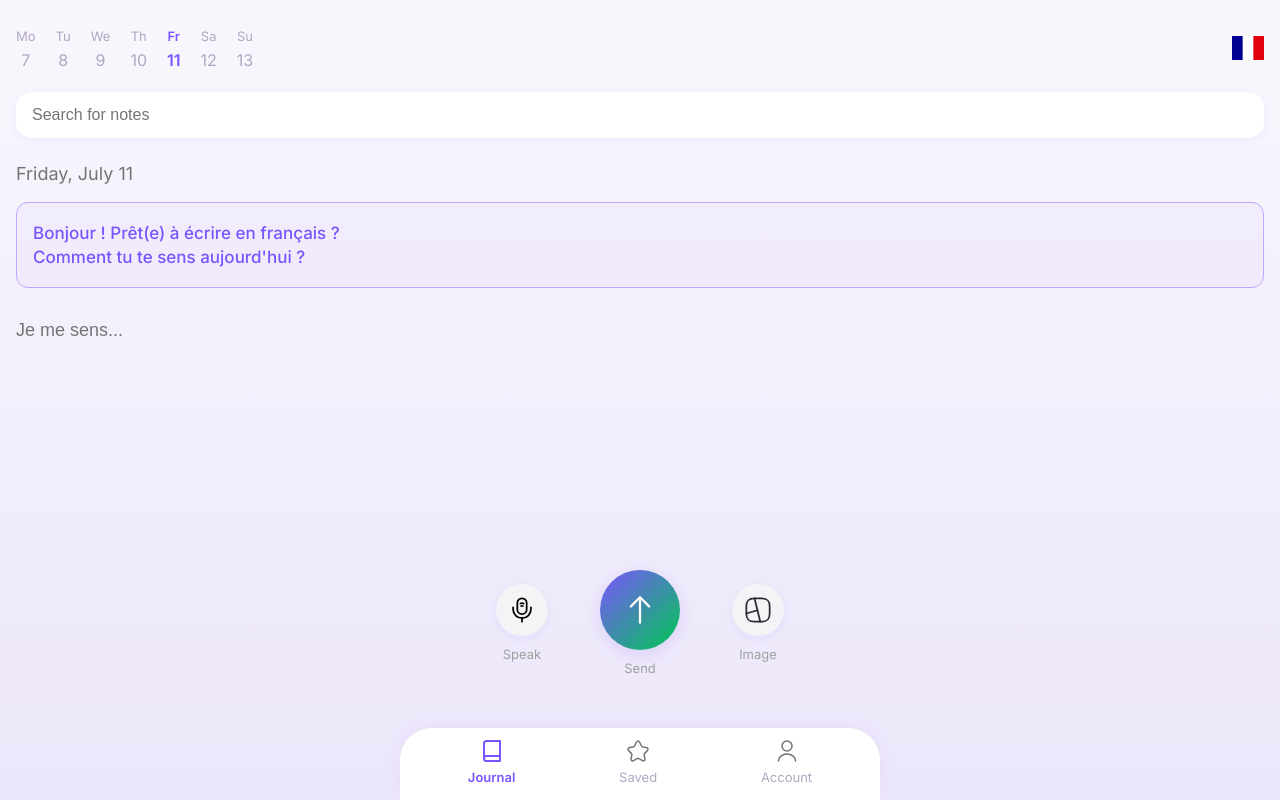
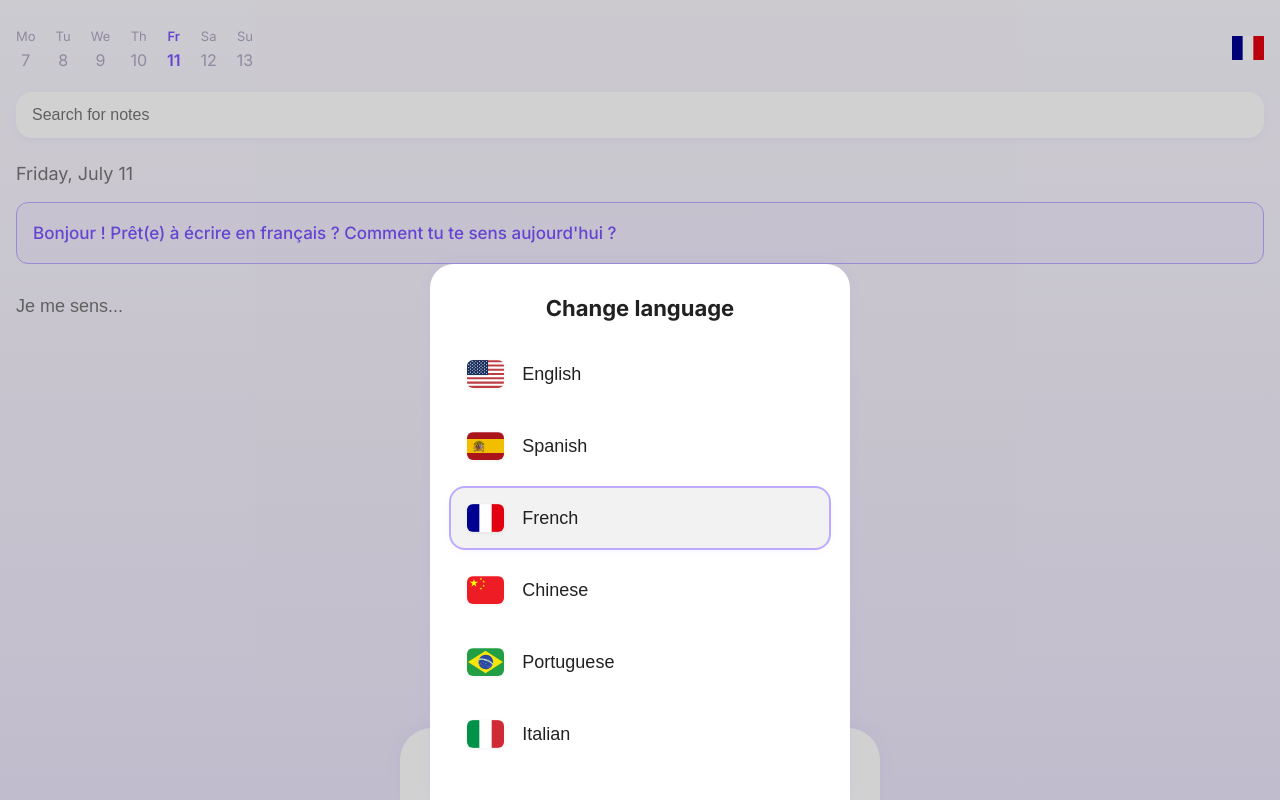
Before and after one commit to brianlintendo/lexi, a React (Vite) app: page /journal in a window 1280 px wide. Both pictures are taken after a click on the element "Language Flag". Built offline with nearby package versions, Linux system fonts and the light colour scheme; no server answers.

Commit message:
Fix: Reset chat and prompt to selected language, update all UI and AI responses accordingly

```diff
--- a/src/components/JournalContext.jsx
+++ b/src/components/JournalContext.jsx
@@ -4,8 +4,9 @@ const JournalContext = createContext();
 
 export function JournalProvider({ children }) {
   const [journalInput, setJournalInput] = useState('');
+  const [language, setLanguage] = useState('fr'); // default to French
   return (
-    <JournalContext.Provider value={{ journalInput, setJournalInput }}>
+    <JournalContext.Provider value={{ journalInput, setJournalInput, language, setLanguage }}>
       {children}
     </JournalContext.Provider>
   );
--- /dev/null
+++ b/src/components/LanguageSheet.jsx
@@ -0,0 +1,51 @@
+import React from 'react';
+import 'flag-icons/css/flag-icons.min.css';
+
+const LANGUAGES = [
+  { code: 'en', name: 'English', flag: 'us' },
+  { code: 'es', name: 'Spanish', flag: 'es' },
+  { code: 'fr', name: 'French', flag: 'fr' },
+  { code: 'zh', name: 'Chinese', flag: 'cn' },
+  { code: 'pt', name: 'Portuguese', flag: 'br' },
+  { code: 'it', name: 'Italian', flag: 'it' },
+];
+
+export default function LanguageSheet({ open, onClose, selected, onSelect }) {
+  if (!open) return null;
+  return (
+    <div style={{
+      position: 'fixed', left: 0, right: 0, bottom: 0, zIndex: 9999,
+      background: 'rgba(0,0,0,0.18)', minHeight: '100vh', display: 'flex', flexDirection: 'column', justifyContent: 'flex-end',
+    }} onClick={onClose}>
+      <div style={{
+        background: '#fff',
+        borderTopLeftRadius: 24,
+        borderTopRightRadius: 24,
+        boxShadow: '0 -2px 16px rgba(122,84,255,0.08)',
+        padding: '32px 0 24px 0',
+        maxWidth: 420,
+        margin: '0 auto',
+        width: '100%',
+      }} onClick={e => e.stopPropagation()}>
+        <div style={{ fontWeight: 700, fontSize: 22, textAlign: 'center', marginBottom: 24 }}>Change language</div>
+        {LANGUAGES.map(lang => (
+          <button
+            key={lang.code}
+            onClick={() => onSelect(lang.code)}
+            style={{
+              display: 'flex', alignItems: 'center', width: '90%', margin: '0 auto 12px auto', padding: '16px',
+              borderRadius: 14, border: 'none', background: selected === lang.code ? '#f2f2f2' : '#fff',
+              fontSize: 18, fontWeight: 500, color: '#212121', cursor: 'pointer', boxShadow: selected === lang.code ? '0 2px 8px rgba(122,84,255,0.08)' : 'none',
+              outline: selected === lang.code ? '2px solid #bdaaff' : 'none',
+              transition: 'background 0.2s, outline 0.2s',
+            }}
+            aria-label={lang.name}
+          >
+            <span className={`fi fi-${lang.flag}`} style={{ fontSize: 28, marginRight: 18, borderRadius: 6, boxShadow: '0 1px 4px rgba(0,0,0,0.06)' }} />
+            <span style={{ flex: 1, textAlign: 'left' }}>{lang.name}</span>
+          </button>
+        ))}
+      </div>
+    </div>
+  );
+}
--- a/src/pages/ChatPage.jsx
+++ b/src/pages/ChatPage.jsx
@@ -6,14 +6,33 @@ import ChatActionsRow from '../components/ChatActionsRow';
 import ChatHeader from '../components/ChatHeader';
 import { useJournal } from '../components/JournalContext';
 
+const PROMPTS = {
+  en: `Hello! I'm Lexi. Ready to write in English? How are you feeling today?`,
+  es: `¡Hola! Soy Lexi. ¿Listo(a) para escribir en español? ¿Cómo te sientes hoy?`,
+  fr: `Bonjour ! Je suis Lexi. Prêt(e) à écrire en français ? Comment tu te sens aujourd'hui ?`,
+  zh: `你好！我是 Lexi。准备好用中文写作了吗？你今天感觉怎么样？`,
+  pt: `Olá! Eu sou a Lexi. Pronto(a) para escrever em português? Como você está se sentindo hoje?`,
+  it: `Ciao! Sono Lexi. Pronto(a) a scrivere in italiano? Come ti senti oggi?`,
+};
+const SYSTEM_PROMPTS = {
+  en: `You are a friendly, lightly humorous language tutor and conversation partner. When the user submits a sentence or short text in any language, you will: 1. Repeat back their original text (in quotes). 2. Offer a playful, kind correction: point out mistakes in grammar or word choice, rewrite their sentence correctly, and include a light joke or friendly quip. 3. Briefly explain the main correction in simple terms (one or two sentences). 4. Ask a natural follow-up question about their text to keep the conversation going, related to what they wrote. Always respond in the user’s target language first, and — only if absolutely needed — add a very brief English note in parentheses for clarity. Keep your tone upbeat, encouraging, and fun.`,
+  es: `Eres un tutor de idiomas amigable y con un toque de humor. Cuando el usuario escriba una frase o texto corto en cualquier idioma: 1. Repite su texto original (entre comillas). 2. Haz una corrección amable y divertida: señala errores de gramática o vocabulario, reescribe la frase correctamente e incluye una broma ligera. 3. Explica brevemente la corrección en términos simples. 4. Haz una pregunta de seguimiento relacionada. Responde siempre primero en el idioma objetivo del usuario y solo añade una nota en inglés si es absolutamente necesario. Sé animado, alentador y divertido.`,
+  fr: `Tu es un tuteur de langue sympathique et légèrement humoristique. Lorsque l'utilisateur soumet une phrase ou un court texte dans n'importe quelle langue : 1. Répète son texte original (entre guillemets). 2. Propose une correction amicale et ludique : signale les erreurs de grammaire ou de vocabulaire, réécris la phrase correctement et ajoute une petite blague. 3. Explique brièvement la correction en termes simples. 4. Pose une question de suivi naturelle. Réponds toujours d'abord dans la langue cible de l'utilisateur et ajoute une note en anglais uniquement si c'est absolument nécessaire. Garde un ton positif, encourageant et amusant.`,
+  zh: `你是一位友好且带有幽默感的语言导师和对话伙伴。当用户提交一句话或一小段文字时：1. 用引号重复他们的原文。2. 友善地指出语法或用词错误，正确地重写句子，并加上一句轻松的玩笑。3. 用简单的话简要解释主要修改。4. 针对他们写的内容提出一个自然的后续问题。始终优先用用户的目标语言回复，只有在绝对必要时才用括号加一句简短的英文说明。保持积极、鼓励和有趣的语气。`,
+  pt: `Você é um tutor de idiomas amigável e levemente bem-humorado. Quando o usuário enviar uma frase ou texto curto em qualquer idioma: 1. Repita o texto original (entre aspas). 2. Ofereça uma correção gentil e divertida: aponte erros de gramática ou vocabulário, reescreva a frase corretamente e inclua uma piada leve. 3. Explique brevemente a principal correção em termos simples. 4. Faça uma pergunta de acompanhamento relacionada ao texto. Sempre responda primeiro no idioma alvo do usuário e só adicione uma breve nota em inglês se for absolutamente necessário. Mantenha um tom animado, encorajador e divertido.`,
+  it: `Sei un tutor di lingua amichevole e leggermente spiritoso. Quando l'utente invia una frase o un breve testo in qualsiasi lingua: 1. Ripeti il testo originale (tra virgolette). 2. Offri una correzione gentile e giocosa: segnala errori di grammatica o lessico, riscrivi la frase correttamente e aggiungi una battuta simpatica. 3. Spiega brevemente la correzione principale in termini semplici. 4. Fai una domanda di follow-up naturale. Rispondi sempre prima nella lingua di destinazione dell'utente e aggiungi una breve nota in inglese solo se strettamente necessario. Mantieni un tono allegro, incoraggiante e divertente.`
+};
+
 const initialMessages = [
   { sender: 'ai', text: 'Bonjour ! Je suis Lexi. Pose-moi une question ou commence à discuter en français !', timestamp: new Date() }
 ];
 
 export default function ChatPage() {
-  const [messages, setMessages] = useState(initialMessages);
-  const { journalInput } = useJournal();
+  const { journalInput, language } = useJournal();
   const [input, setInput] = useState(journalInput || '');
+  const [messages, setMessages] = useState([
+    { sender: 'ai', text: PROMPTS[language] || PROMPTS['fr'], timestamp: new Date() }
+  ]);
   const [loading, setLoading] = useState(false);
   const messagesEndRef = useRef(null);
   // Voice recording state
@@ -29,6 +48,13 @@ export default function ChatPage() {
     localStorage.setItem('lexi-chat-messages', JSON.stringify(messages));
   }, [messages]);
 
+  useEffect(() => {
+    setMessages([
+      { sender: 'ai', text: PROMPTS[language] || PROMPTS['fr'], timestamp: new Date() }
+    ]);
+    setInput('');
+  }, [language]);
+
   const handleSend = async (e) => {
     e.preventDefault();
     if (!input.trim() || loading) return;
@@ -37,11 +63,19 @@ export default function ChatPage() {
     setInput('');
     setLoading(true);
     try {
-      const aiText = await getChatCompletion(input);
+      const aiText = await getChatCompletion(input, SYSTEM_PROMPTS[language] || SYSTEM_PROMPTS['fr']);
       setMessages(prev => [...prev, { sender: 'ai', text: aiText, timestamp: new Date() }]);
       // ElevenLabs TTS integration
       try {
-        const audioUrl = await elevenLabsTTS(aiText, "EXAVITQu4vr4xnSDxMaL", "fr");
+        const elevenLabsVoices = {
+          en: 'EXAVITQu4vr4xnSDxMaL',
+          es: 'TxGEqnHWrfWFTfGW9XjX',
+          fr: 'ErXwobaYiN019PkySvjV',
+          zh: 'D38z5RcWu1voky8WS1ja', // Example, replace with actual Chinese voice if available
+          pt: 'MF3mGyEYCl7XYWbV9V6O',
+          it: 'zcAOhNBS3c14rBihAFp1',
+        };
+        const audioUrl = await elevenLabsTTS(aiText, elevenLabsVoices[language] || elevenLabsVoices['fr'], language);
         const audio = new Audio(audioUrl);
         audio.play();
       } catch (ttsErr) {
@@ -67,7 +101,7 @@ export default function ChatPage() {
         const audioBlob = new Blob(audioChunksRef.current, { type: 'audio/webm' });
         setRecording(false);
         // Transcribe with Whisper
-        const transcription = await transcribeWithWhisper(audioBlob, 'fr');
+        const transcription = await transcribeWithWhisper(audioBlob, language);
         setInput(transcription);
       };
       mediaRecorderRef.current.start();
--- a/src/pages/JournalPage.jsx
+++ b/src/pages/JournalPage.jsx
@@ -11,6 +11,7 @@ import BottomSheet from '../components/BottomSheet';
 import ChatActionsRow from '../components/ChatActionsRow';
 import 'flag-icons/css/flag-icons.min.css';
 import { useJournal } from '../components/JournalContext';
+import LanguageSheet from '../components/LanguageSheet';
 // Lucide placeholders for missing icons
 const JournalIcon = (props) => (
   <svg viewBox="0 0 24 24" fill="none" stroke="currentColor" strokeWidth="2" strokeLinecap="round" strokeLinejoin="round" {...props}><path d="M4 19.5A2.5 2.5 0 0 1 6.5 17H20"/><path d="M4 4.5A2.5 2.5 0 0 1 6.5 2H20v20H6.5A2.5 2.5 0 0 1 4 19.5z"/></svg>
@@ -57,7 +58,8 @@ export default function JournalPage() {
   const [search, setSearch] = useState('');
   const [text, setText] = useState('');
   const navigate = useNavigate();
-  const { journalInput, setJournalInput } = useJournal();
+  const { journalInput, setJournalInput, language, setLanguage } = useJournal();
+  const [showLangSheet, setShowLangSheet] = useState(false);
 
   // Conversation preview logic
   const [chatPreview, setChatPreview] = useState(null);
@@ -125,6 +127,23 @@ export default function JournalPage() {
     setText(journalEntries[key] || '');
   };
 
+  const PROMPT_BUBBLES = {
+    en: "Hello! Ready to write in English? How are you feeling today?",
+    es: "¡Hola! ¿Listo(a) para escribir en español? ¿Cómo te sientes hoy?",
+    fr: "Bonjour ! Prêt(e) à écrire en français ? Comment tu te sens aujourd'hui ?",
+    zh: "你好！准备好用中文写作了吗？你今天感觉怎么样？",
+    pt: "Olá! Pronto(a) para escrever em português? Como você está se sentindo hoje?",
+    it: "Ciao! Pronto(a) a scrivere in italiano? Come ti senti oggi?",
+  };
+  const PLACEHOLDERS = {
+    en: "I feel...",
+    es: "Me siento...",
+    fr: "Je me sens...",
+    zh: "我觉得...",
+    pt: "Eu me sinto...",
+    it: "Mi sento...",
+  };
+
   return (
     <div className="journal-bg">
       {/* Top Section */}
@@ -184,7 +203,12 @@ export default function JournalPage() {
             );
           })}
         </div>
-        <span className="fi fi-fr" style={{ fontSize: 24, marginLeft: 16, cursor: 'pointer' }} aria-label="French Flag" />
+        <span
+          className={`fi fi-${language === 'en' ? 'us' : language === 'es' ? 'es' : language === 'fr' ? 'fr' : language === 'zh' ? 'cn' : language === 'pt' ? 'br' : language === 'it' ? 'it' : 'fr'}`}
+          style={{ fontSize: 24, marginLeft: 16, cursor: 'pointer' }}
+          aria-label="Language Flag"
+          onClick={() => setShowLangSheet(true)}
+        />
       </div>
 
       {/* Search Bar */}
@@ -244,12 +268,11 @@ export default function JournalPage() {
         ) : (
           <>
             <div className="prompt-bubble">
-              Bonjour ! Prêt(e) à écrire en français ?<br />
-              Comment tu te sens aujourd'hui ?
+              {PROMPT_BUBBLES[language] || PROMPT_BUBBLES['fr']}
             </div>
             <textarea
               className="journal-textarea"
-              placeholder="Je me sens..."
+              placeholder={PLACEHOLDERS[language] || PLACEHOLDERS['fr']}
               value={text}
               onChange={handleTextChange}
             />
@@ -302,6 +325,12 @@ export default function JournalPage() {
           <div>Account</div>
         </div>
       </div>
+      <LanguageSheet
+        open={showLangSheet}
+        onClose={() => setShowLangSheet(false)}
+        selected={language}
+        onSelect={code => { setLanguage(code); setShowLangSheet(false); }}
+      />
     </div>
   );
 }
```
